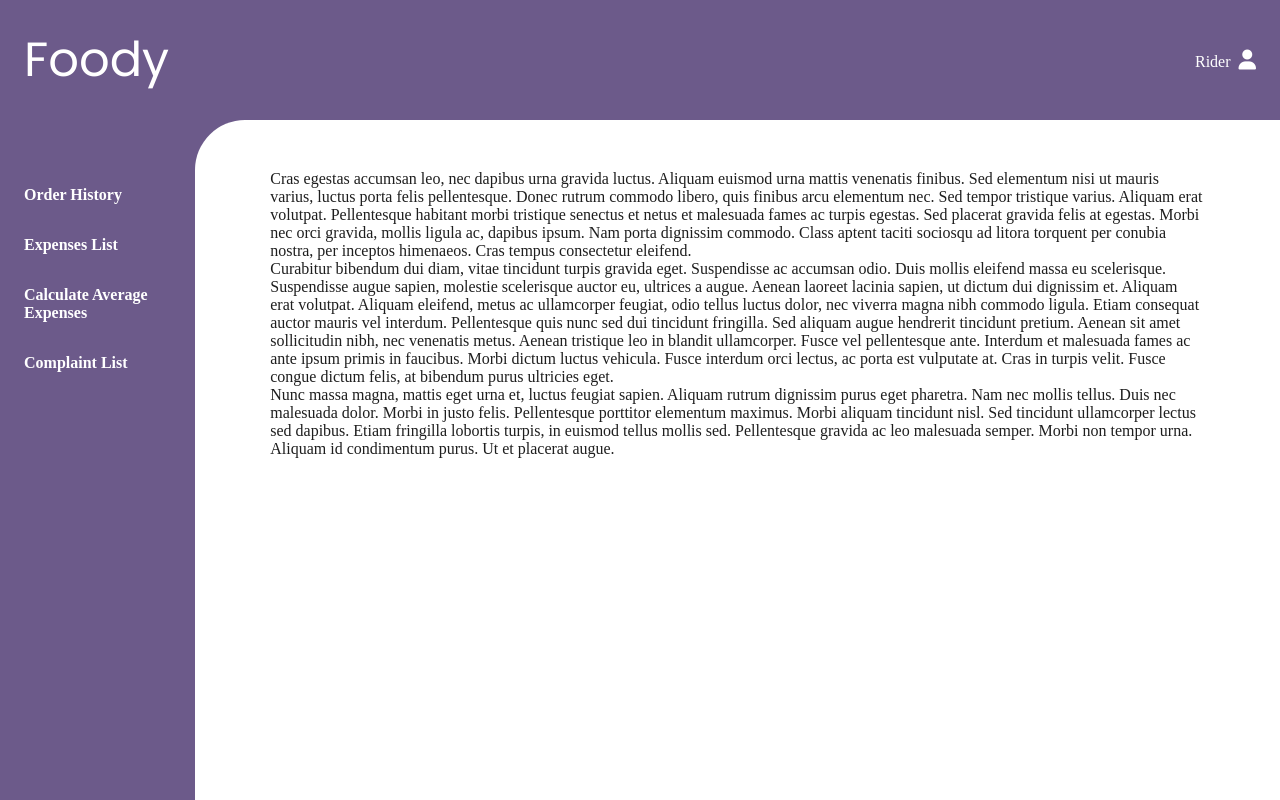
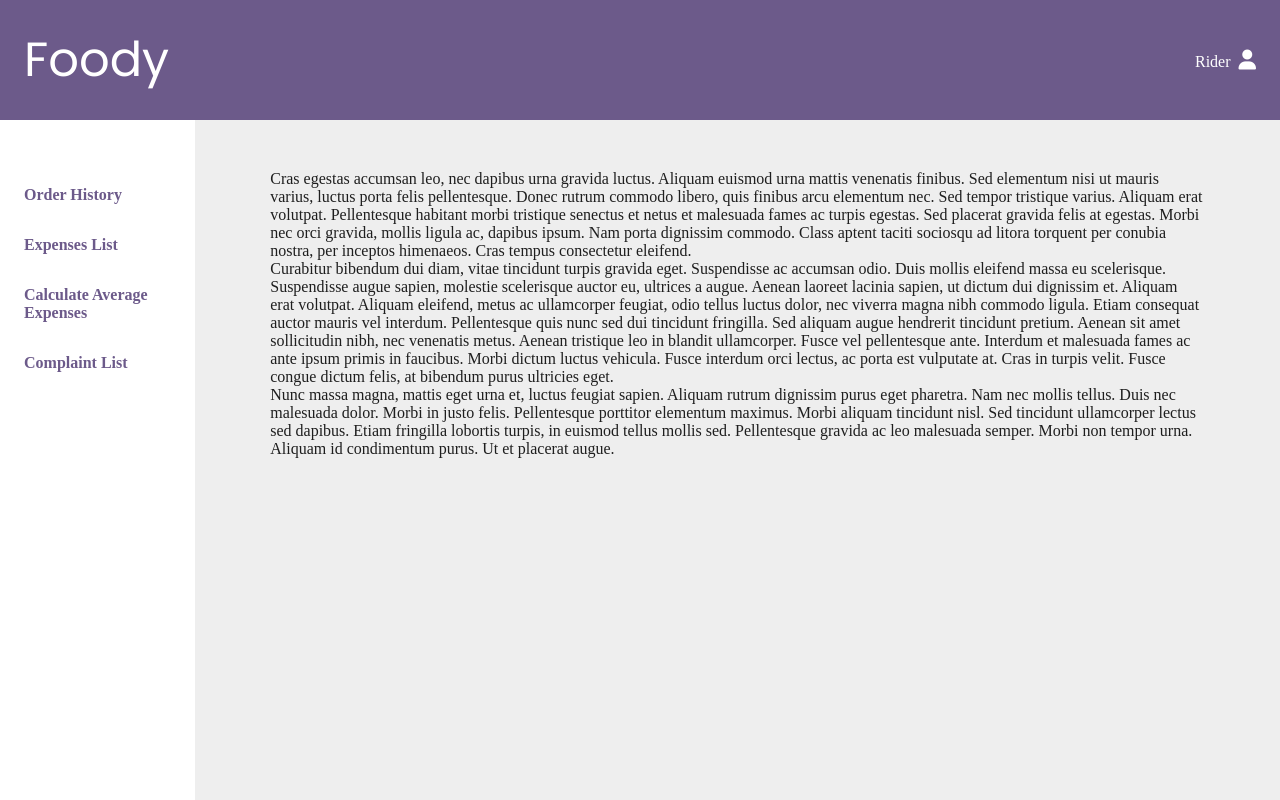
Before and after one commit to tengxing-tan/ump-food-delivery-foody, a PHP site: page / in a window 1280 px wide. Run offline with PHP 8.4, Linux system fonts and the light colour scheme; some libraries are stand-ins or nearby versions.

Commit message:
change navbar bg color

```diff
--- a/styles/main.css
+++ b/styles/main.css
@@ -2,9 +2,9 @@
 
 :root {
   --primary-bg: #6C5A8A;
+  --light-grey-bg: #EEE;
   --primary-txt: #1E1E1E;
 }
-
 * {
   margin: 0;
   padding: 0;
@@ -46,7 +46,7 @@ body {
   height: calc(100vh - 120px);
 }
 #nav-bar {
-  background-color: var(--primary-bg);
+  background-color: white;
   height: 100%;
   width: 236px;
   padding-top: 50px;
@@ -55,18 +55,17 @@ body {
   display: inline-block;
   width: 100%;
   padding: 16px 24px;
-  color: white;
+  color: var(--primary-bg);
   font: bold 1rem 'PT-serif', serif;
   text-decoration: none;
 }
 .nav-link:hover {
-  color: var(--primary-bg);
-  background-color: white;
+  color: white;
+  background-color: var(--primary-bg);
   transition: all ease-in 200ms;
 }
 #main-content {
-  background-color: white;
-  border-radius: 50px 0 0 0;
+  background-color: var(--light-grey-bg);
   width: 100%;
   padding: 50px 75px;
   overflow-y: scroll;
```
